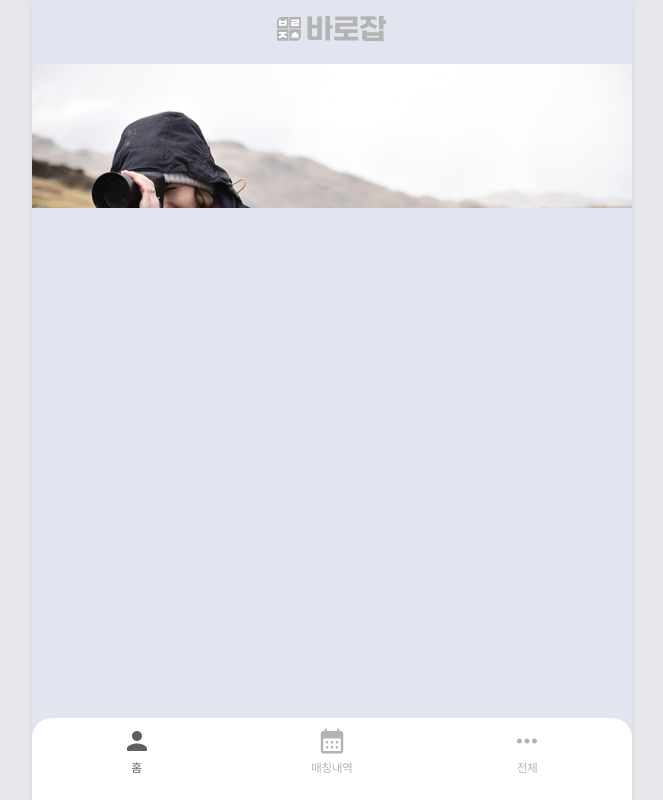
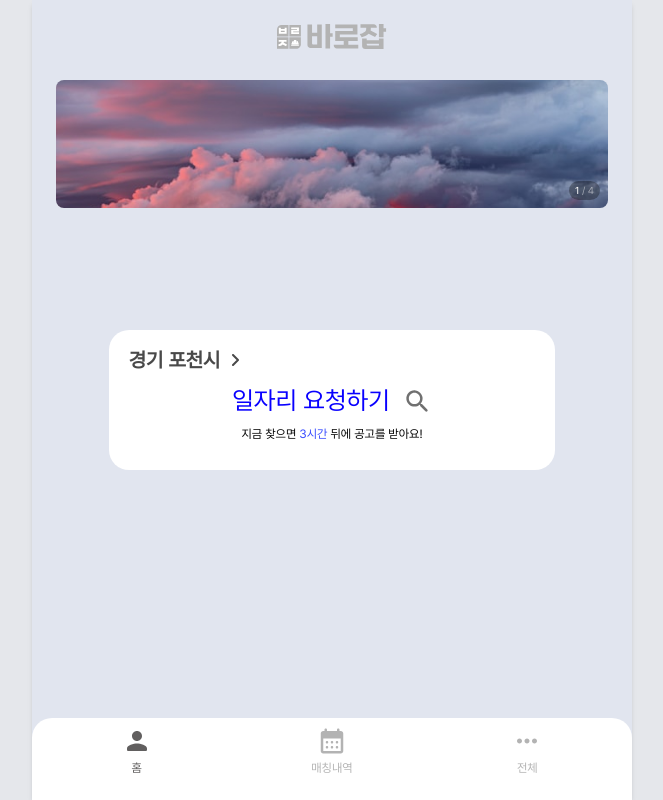
Before and after one commit to Barojob/frontend, a React (Vite) app: page /main in a window 1280 px wide. Shown: the whole page, without its empty margins (308-971 px from the left). Built offline with nearby package versions, Linux system fonts and the light colour scheme.

Commit message:
feat: 광고 컴포넌트 구현 feat: board 컴포넌트 구현 후 SearchBoard 컴포넌트 구현 완료

```diff
--- a/src/component/Advertisement/Ad.tsx
+++ b/src/component/Advertisement/Ad.tsx
@@ -8,8 +8,8 @@ type Props = {
 
 const Ad: React.FC<Props> = ({ className, img }) => {
   return (
-    <div className={cn("w-full", className)}>
-      <img src={img} />
+    <div className={cn("size-full", className)}>
+      <img src={img} className="object-cover size-full" />
     </div>
   );
 };
--- /dev/null
+++ b/src/component/Advertisement/AdIndicator.tsx
@@ -0,0 +1,28 @@
+import React from "react";
+import { cn } from "../../utils/classname";
+
+type Props = {
+  className?: string;
+  currentIndex: number;
+  length: number;
+};
+
+const AdIndicator: React.FC<Props> = ({ className, currentIndex, length }) => {
+  return (
+    <div
+      className={cn(
+        "w-fit rounded-[0.625rem] bg-black/30 px-1.5 py-0.5",
+        className
+      )}
+    >
+      <div className="text-white text-center text-[0.625rem] font-medium">
+        {currentIndex}
+        <span className="text-white/50">
+          {" / "}
+          {length}
+        </span>
+      </div>
+    </div>
+  );
+};
+export default AdIndicator;
--- a/src/component/Advertisement/AdList.tsx
+++ b/src/component/Advertisement/AdList.tsx
@@ -2,10 +2,11 @@ import React, { useState } from "react";
 import { cn } from "../../utils/classname";
 
 import Ad from "./Ad";
-import Adimg1 from "../../assets/images/test.jpg";
+import Adimg1 from "../../assets/images/test1.jpg";
 import Adimg2 from "../../assets/images/test.jpg";
-import Adimg3 from "../../assets/images/test.jpg";
+import Adimg3 from "../../assets/images/test1.jpg";
 import Adimg4 from "../../assets/images/test.jpg";
+import AdIndicator from "./AdIndicator";
 
 type Props = {
   className?: string;
@@ -66,9 +67,9 @@ const AdList: React.FC<Props> = ({ className }) => {
   };
 
   return (
-    <div className={cn("w-full h-fit flex", className)}>
+    <div className={cn("w-full h-fit flex relative", className)}>
       <div
-        className="relative flex-1 overflow-hidden"
+        className="relative flex-1 overflow-hidden rounded-lg"
         onTouchStart={onTouchStart}
         onTouchMove={onTouchMove}
         onTouchEnd={onTouchEnd}
@@ -86,6 +87,11 @@ const AdList: React.FC<Props> = ({ className }) => {
             </div>
           ))}
         </div>
+        <AdIndicator
+          className="absolute bottom-2 right-2"
+          currentIndex={currentIndex + 1}
+          length={adList.length}
+        />
       </div>
     </div>
   );
--- /dev/null
+++ b/src/component/Board/Board.tsx
@@ -0,0 +1,16 @@
+import React from "react";
+import { cn } from "../../utils/classname";
+
+type Props = {
+  children?: React.ReactNode;
+  className?: string;
+};
+
+const Board: React.FC<Props> = ({ children, className }) => {
+  return (
+    <div className={cn("w-full bg-white rounded-[1.25rem] p-5", className)}>
+      {children}
+    </div>
+  );
+};
+export default Board;
--- /dev/null
+++ b/src/component/Board/SearchBoard.tsx
@@ -0,0 +1,33 @@
+import React from "react";
+import { cn } from "../../utils/classname";
+import Board from "./Board";
+import RightArrowIcon from "../../svgs/RightArrowIcon";
+import SearchIcon from "../../svgs/SearchIcon";
+
+type Props = {
+  className?: string;
+};
+
+const SearchBoard: React.FC<Props> = ({ className }) => {
+  return (
+    <Board className={cn("flex flex-col justify-center", className)}>
+      <div className="flex items-center">
+        <div className="font-semibold text-xl text-gray-3 leading-none">
+          경기 포천시
+        </div>
+        <RightArrowIcon className="ml-3" />
+      </div>
+      <div className="flex justify-center items-center mt-4">
+        <div className="text-[1.563rem] font-normal text-blue-3 leading-none">
+          일자리 요청하기
+        </div>
+        <SearchIcon className="ml-3" />
+      </div>
+      <div className="text-xs font-medium text-center mt-[0.625rem] pb-2">
+        지금 찾으면 <span className="text-blue-4">3시간 </span>뒤에 공고를
+        받아요!
+      </div>
+    </Board>
+  );
+};
+export default SearchBoard;
--- a/src/component/layouts/Header.tsx
+++ b/src/component/layouts/Header.tsx
@@ -9,7 +9,10 @@ type Props = {
 const Header: React.FC<Props> = ({ className }) => {
   return (
     <div
-      className={cn("flex justify-center items-center w-full h-14", className)}
+      className={cn(
+        "flex justify-center items-center w-full h-14 mt-2",
+        className
+      )}
     >
       <Logo />
     </div>
--- a/src/pages/MainPage.tsx
+++ b/src/pages/MainPage.tsx
@@ -4,6 +4,7 @@ import Layout from "../component/layouts/Layout";
 import Header from "../component/layouts/Header";
 import NavBar from "../component/layouts/NavBar";
 import AdList from "../component/Advertisement/AdList";
+import SearchBoard from "../component/Board/SearchBoard";
 
 type Props = {
   className?: string;
@@ -13,7 +14,8 @@ const MainPage: React.FC<Props> = ({ className }) => {
   return (
     <Layout className={cn("flex flex-1 relative bg-main-1", className)}>
       <Header className="absolute top-0" />
-      <AdList className="absolute top-16 h-36" />
+      <AdList className="absolute top-16 h-40 py-4 px-6" />
+      <SearchBoard />
       <NavBar className="absolute bottom-0 left-0" />
     </Layout>
   );
--- /dev/null
+++ b/src/svgs/RightArrowIcon.tsx
@@ -0,0 +1,35 @@
+import { cn } from "../utils/classname";
+
+type Props = {
+  className?: string;
+  onClick?: () => void;
+  onTouchStart?: () => void;
+};
+
+const RightArrowIcon: React.FC<Props> = ({
+  className,
+  onClick,
+  onTouchStart,
+}) => {
+  return (
+    <button onClick={onClick} onTouchStart={onTouchStart}>
+      <svg
+        xmlns="http://www.w3.org/2000/svg"
+        width="7"
+        height="12"
+        viewBox="0 0 7 12"
+        className={cn("fill-none", className)}
+      >
+        <path
+          d="M1 1L6 6L1 11"
+          stroke="#494949"
+          stroke-width="2"
+          stroke-linecap="round"
+          stroke-linejoin="round"
+        />
+      </svg>
+    </button>
+  );
+};
+
+export default RightArrowIcon;
--- /dev/null
+++ b/src/svgs/SearchIcon.tsx
@@ -0,0 +1,26 @@
+import React from "react";
+import { cn } from "../utils/classname";
+
+type Props = {
+  className?: string;
+};
+
+const SearchIcon: React.FC<Props> = ({ className }) => {
+  return (
+    <div className={cn("", className)}>
+      <svg
+        width="30"
+        height="30"
+        viewBox="0 0 30 30"
+        fill="none"
+        xmlns="http://www.w3.org/2000/svg"
+      >
+        <path
+          d="M19.9707 18.0895H18.9832L18.6332 17.752C20.1332 16.002 20.9082 13.6145 20.4832 11.077C19.8957 7.60195 16.9957 4.82695 13.4957 4.40195C8.20819 3.75195 3.75819 8.20195 4.40819 13.4895C4.83319 16.9895 7.60819 19.8895 11.0832 20.477C13.6207 20.902 16.0082 20.127 17.7582 18.627L18.0957 18.977V19.9645L23.4082 25.277C23.9207 25.7895 24.7582 25.7895 25.2707 25.277C25.7832 24.7645 25.7832 23.927 25.2707 23.4145L19.9707 18.0895ZM12.4707 18.0895C9.35819 18.0895 6.84569 15.577 6.84569 12.4645C6.84569 9.35195 9.35819 6.83945 12.4707 6.83945C15.5832 6.83945 18.0957 9.35195 18.0957 12.4645C18.0957 15.577 15.5832 18.0895 12.4707 18.0895Z"
+          fill="#707070"
+        />
+      </svg>
+    </div>
+  );
+};
+export default SearchIcon;
--- a/tailwind.config.ts
+++ b/tailwind.config.ts
@@ -19,6 +19,8 @@ export default {
       colors: {
         blue: {
           2: "#376FFF",
+          3: "#0900FF",
+          4: "#374BFF",
         },
         extraBlack: {
           1: "#242424",
@@ -26,6 +28,8 @@ export default {
         gray: {
           1: "#615F5F",
           2: "#B3B3B3",
+          3: "#494949",
+          4: "#707070",
         },
         main: {
           1: "#E1E5EF",
```
Also changed, not shown: src/assets/images/test1.jpg (added).
